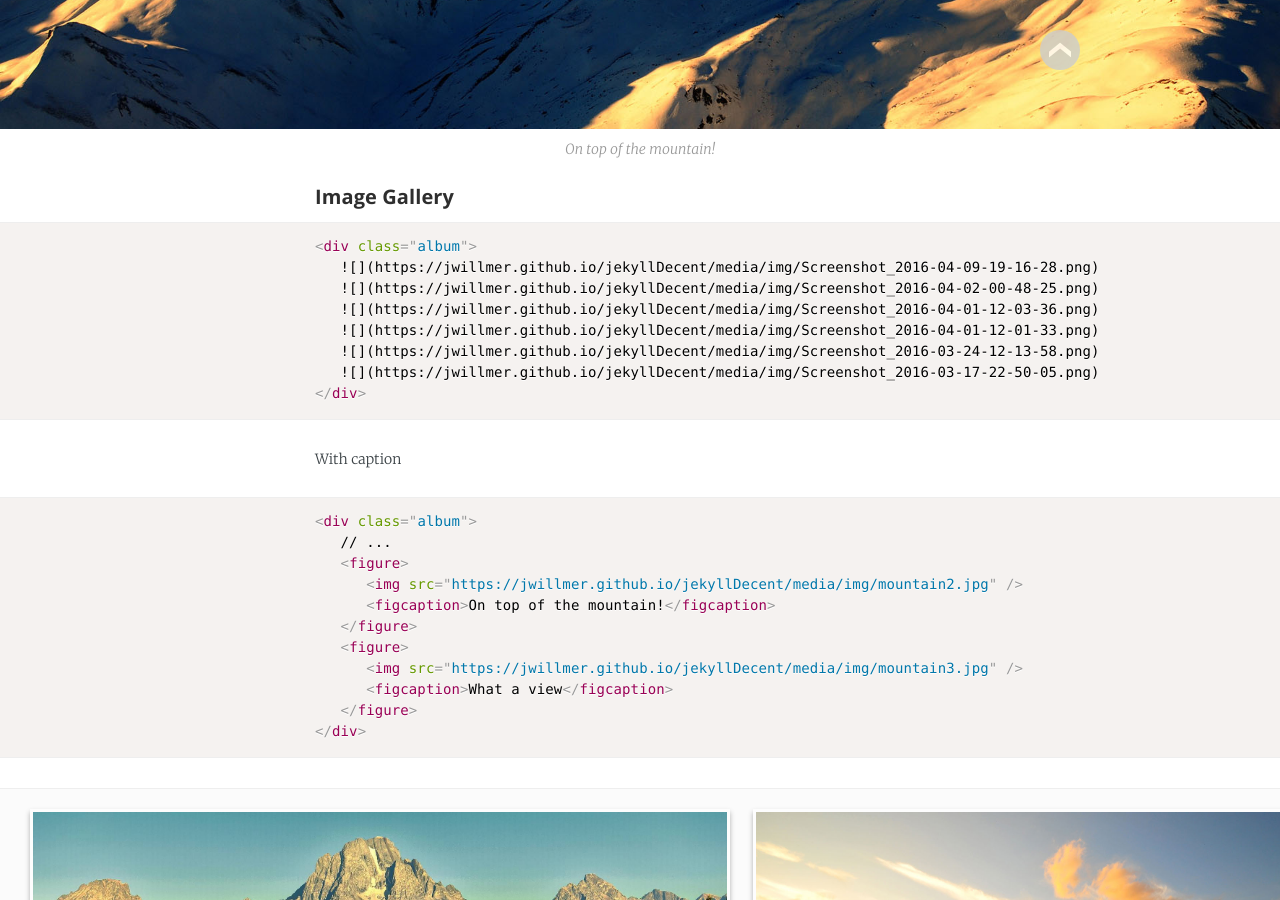
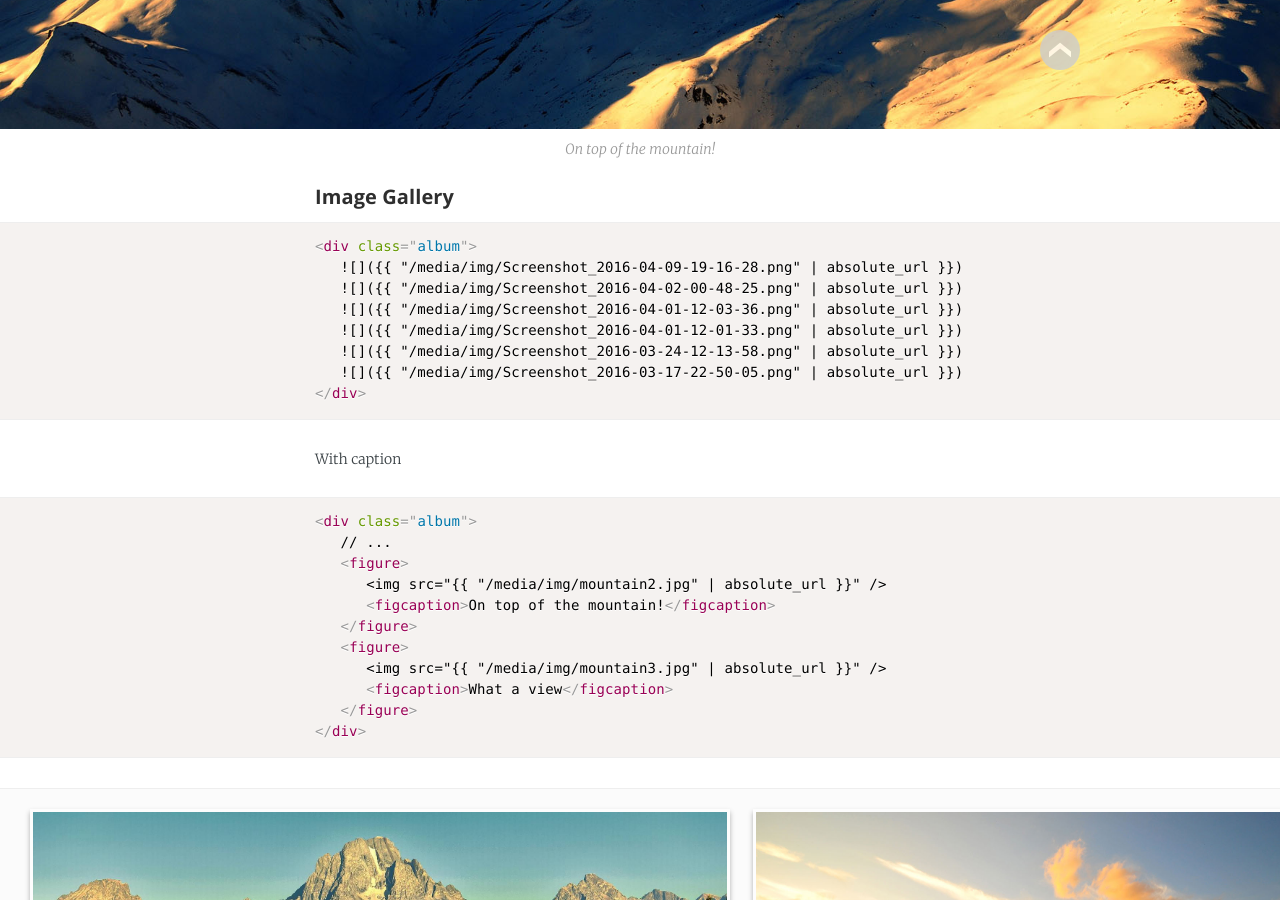
Before and after one commit to jwillmer/jekyllDecent, a Jekyll site: the page built from _posts/2016-05-07-Features.md, in a window 1280 px wide and 900 px high, scrolled down 3764 px. Built offline with Jekyll 4.4.1, drawn with Linux system fonts in a browser that asks for light colours; some web fonts are replaced; formulas are drawn with MathJax 3; some of the changed text lies outside the part shown.

Commit message:
Fixed demonstration links in documentation with absolute links

````diff
--- a/_config.yml
+++ b/_config.yml
@@ -13,7 +13,7 @@
 language:         "en" # default language of the blog. Language codes: http://www.w3schools.com/tags/ref_language_codes.asp
 
 baseurl:          "" # the subpath of your site, e.g. /blog
-url:              "http://jwillmer.github.io" # the base hostname & protocol for your site. Have a look at robots.txt as well!
+url:              "" # the base hostname & protocol for your site. Have a look at robots.txt as well!
 permalink:        /blog/:categories/:title
 cover:            /assets/mountain-cover.jpg
 disqus_shortname: "jekylldecent"
--- a/_posts/2016-05-07-Features.md
+++ b/_posts/2016-05-07-Features.md
@@ -17,51 +17,51 @@
 Keep in mind that paralax effect will not be captured if you like to print the page.
 
 ```html
-<div class="bg-scroll" style="background-image: url('{{ site.github.url }}/media/img/mountain1.jpg')"></div>
+{% raw %}<div class="bg-scroll" style="background-image: url('{{ "/media/img/mountain1.jpg" | absolute_url }}')"></div>{% endraw %}
 ```
 
-<div class="bg-scroll" style="background-image: url('{{ site.github.url }}/media/img/mountain1.jpg')"></div>
+<div class="bg-scroll" style="background-image: url('{{ "/media/img/mountain1.jpg" | absolute_url }}')"></div>
 
 
 #### Caption for Image
 
 ```html
-<figure>
-   <img src="{{ site.github.url }}/media/img/mountain2.jpg" />
+{% raw %}<figure>
+   <img src="{{ "/media/img/mountain2.jpg" | absolute_url }}" />
    <figcaption>A nice mountain.</figcaption>
-</figure>
+</figure>{% endraw %}
 ```
 
 <figure>
-<img src="{{ site.github.url }}/media/img/mountain2.jpg" />
+<img src="{{ "/media/img/mountain2.jpg" | absolute_url }}" />
 <figcaption>A nice mountain</figcaption>
 </figure>
 
 #### Image Allignment
 
 ```html
-![]({{ site.github.url }}/media/img/mountain3.gif#right)
-![]({{ site.github.url }}/media/img/mountain2.gif#left)
+{% raw %}![]({{ "/media/img/mountain3.gif#right" | absolute_url }})
+![]({{ "/media/img/mountain2.gif#left" | absolute_url }}){% endraw %}
 ```
 
 Allignment with caption
 
 ```html
-<aside>
+{% raw %}<aside>
    <figure class="left">
-      <img src="{{ site.github.url }}/media/img/mountain3.jpg#left" />
+      <img src="{{ "/media/img/mountain3.jpg#left" | absolute_url }}" />
       <figcaption>What a view!</figcaption>
    </figure>
-</aside>
+</aside>{% endraw %}
 ```
 
-![]({{ site.github.url }}/media/img/mountain2.jpg#right)
+![]({{ "/media/img/mountain2.jpg#right" | absolute_url }})
 
 Lorem ipsum dolor sit amet, consectetur adipiscing elit. Praesent accumsan ante nulla, quis pulvinar nibh tempus sed. In congue congue odio, vel ornare mauris ultrices vel. Vestibulum tristique eros at enim vulputate fringilla. Nullam non augue sit amet elit interdum tempus non ut justo.
 
 <aside>
 <figure class="left">
-<img src="{{ site.github.url }}/media/img/mountain3.jpg" />
+<img src="{{ "/media/img/mountain3.jpg" | absolute_url }}" />
 <figcaption>What a view!</figcaption>
 </figure>
 </aside>
@@ -72,65 +72,65 @@
 #### Fullscreen image
 
 ```html
-<div class="large">
-   ![]({{ site.github.url }}/media/img/mountain2.jpg)
-</div>
+{% raw %}<div class="large">
+   ![]({{ "/media/img/mountain2.jpg" | absolute_url }})
+</div>{% endraw %}
 ```
 
 With caption
 
 ```html
-<figure class="large" markdown="1">
-   ![]({{ site.github.url }}/media/img/mountain2.jpg)
+{% raw %}<figure class="large" markdown="1">
+   ![]({{ "/media/img/mountain2.jpg" | absolute_url }})
    <figcaption>On top of the mountain!</figcaption>
-</figure>
+</figure>{% endraw %}
 ```
 
 <figure class="large" markdown="1">
-   ![]({{ site.github.url }}/media/img/mountain2.jpg)
+   ![]({{ "/media/img/mountain2.jpg" | absolute_url }})
    <figcaption>On top of the mountain!</figcaption>
 </figure>
 
 #### Image Gallery
 
 ```html
-<div class="album">
-   ![]({{ site.github.url }}/media/img/Screenshot_2016-04-09-19-16-28.png)
-   ![]({{ site.github.url }}/media/img/Screenshot_2016-04-02-00-48-25.png)
-   ![]({{ site.github.url }}/media/img/Screenshot_2016-04-01-12-03-36.png)
-   ![]({{ site.github.url }}/media/img/Screenshot_2016-04-01-12-01-33.png)
-   ![]({{ site.github.url }}/media/img/Screenshot_2016-03-24-12-13-58.png)
-   ![]({{ site.github.url }}/media/img/Screenshot_2016-03-17-22-50-05.png)
-</div>
+{% raw %}<div class="album">
+   ![]({{ "/media/img/Screenshot_2016-04-09-19-16-28.png" | absolute_url }})
+   ![]({{ "/media/img/Screenshot_2016-04-02-00-48-25.png" | absolute_url }})
+   ![]({{ "/media/img/Screenshot_2016-04-01-12-03-36.png" | absolute_url }})
+   ![]({{ "/media/img/Screenshot_2016-04-01-12-01-33.png" | absolute_url }})
+   ![]({{ "/media/img/Screenshot_2016-03-24-12-13-58.png" | absolute_url }})
+   ![]({{ "/media/img/Screenshot_2016-03-17-22-50-05.png" | absolute_url }})
+</div>{% endraw %}
 ```
 
 With caption
 
 ```html
-<div class="album">
+{% raw %}<div class="album">
    // ...
    <figure>
-      <img src="{{ site.github.url }}/media/img/mountain2.jpg" />
+      <img src="{{ "/media/img/mountain2.jpg" | absolute_url }}" />
       <figcaption>On top of the mountain!</figcaption>
    </figure>
    <figure>
-      <img src="{{ site.github.url }}/media/img/mountain3.jpg" />
+      <img src="{{ "/media/img/mountain3.jpg" | absolute_url }}" />
       <figcaption>What a view</figcaption>
    </figure>
-</div>
+</div>{% endraw %}
 ```
 
 <div class="album">
    <figure>
-      <img src="{{ site.github.url }}/media/img/mountain1.jpg" />
+      <img src="{{ "/media/img/mountain1.jpg" | absolute_url }}" />
       <figcaption>Mountain and lake</figcaption>
    </figure>
    <figure>
-      <img src="{{ site.github.url }}/media/img/mountain2.jpg" />
+      <img src="{{ "/media/img/mountain2.jpg" | absolute_url }}" />
       <figcaption>On top of the mountain!</figcaption>
    </figure>
    <figure>
-      <img src="{{ site.github.url }}/media/img/mountain3.jpg" />
+      <img src="{{ "/media/img/mountain3.jpg" | absolute_url }}" />
       <figcaption>What a view</figcaption>
    </figure>
 </div>
@@ -193,11 +193,11 @@
 
 ### 404 Page
 
-The 404 page has a fuzzy search implemented that lists urls that are similar to the entered url. Try it out: [Unknown URL]({{ site.github.url }}/features)
+The 404 page has a fuzzy search implemented that lists urls that are similar to the entered url. Try it out: [Unknown URL]({{ "/features" | absolute_url }})
 
 ### JSON API
 
-The theme offers a JSON API for the blog posts. You can query all blog posts via: [`/api/posts.json`]({{ site.github.url }}/api/posts.json)
+The theme offers a JSON API for the blog posts. You can query all blog posts via: [`/api/posts.json`]({{ "/api/posts.json" | absolute_url }})
 
 ### PDF and PowerPoint integration
 
````
Also changed, not shown: _posts/2016-04-06-YAML-Features.md (+2 -2 lines), _posts/2016-06-08-Readme.md (+1 -1 lines).
